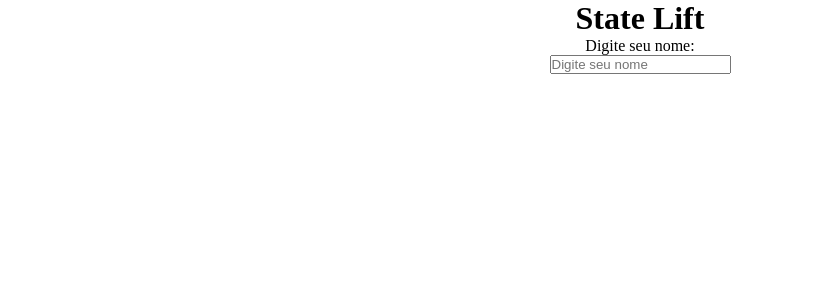
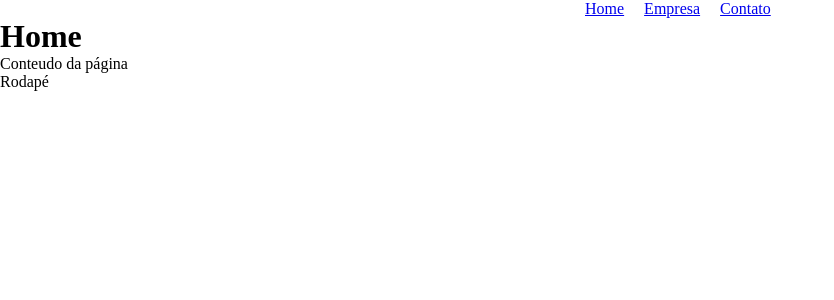
Before and after one commit to AbnerBenicio/react-course, a React (Create React App) app: page / in a window 1280 px wide. Shown: the top 300 px of the page, without its empty margins (0-834 px from the left). Built offline with nearby package versions, Linux system fonts and the light colour scheme.

Commit message:
Entendendo Routes

```diff
--- a/package.json
+++ b/package.json
@@ -8,6 +8,7 @@
     "@testing-library/user-event": "^13.5.0",
     "react": "^18.2.0",
     "react-dom": "^18.2.0",
+    "react-router-dom": "^6.14.2",
     "react-scripts": "5.0.1",
     "web-vitals": "^2.1.4"
   },
--- a/src/App.js
+++ b/src/App.js
@@ -1,18 +1,27 @@
-import { useState } from 'react';
-import './App.css';
-import SeuNome from './components/seuNome';
-import Saudacao from './components/Saudacao';
+import "./App.css";
+import { BrowserRouter as Router, Routes, Route} from "react-router-dom";
+import NavBar from "./components/layout/Navbar";
+import Footer from "./components/layout/Footer";
+import Home from "./pages/Home";
+import Empresa from "./pages/Empresa";
+import Contato from "./pages/Contato";
 
 function App() {
+  return (
+    <Router>
 
-  const [name, setName] = useState()
+      <NavBar />
+      <Routes>
+        <Route path="/" element={<Home />}>
+        </Route>
+        <Route path="/empresa" element={<Empresa />}>
+        </Route>
+        <Route path="/contato" element={<Contato />}>
+        </Route>
+      </Routes>
 
-  return (
-    <div className="App">
-      <h1>State Lift</h1>
-      <SeuNome setName={setName}/>
-      <Saudacao name={name}/>
-    </div>
+      <Footer />
+    </Router>
   );
 }
 
--- /dev/null
+++ b/src/components/layout/Footer.js
@@ -0,0 +1,5 @@
+function Footer () {
+    return <footer>Rodapé</footer>
+}
+
+export default Footer
--- /dev/null
+++ b/src/components/layout/Navbar.js
@@ -0,0 +1,20 @@
+import { Link } from "react-router-dom";
+import styles from "./Navbar.module.css"
+
+function NavBar() {
+  return (
+    <ul className={styles.list}>
+      <li>
+        <Link to="/">Home</Link>
+      </li>
+      <li>
+        <Link to="/empresa">Empresa</Link>
+      </li>
+      <li>
+        <Link to="/contato">Contato</Link>
+      </li>
+    </ul>
+  );
+}
+
+export default NavBar;
--- /dev/null
+++ b/src/components/layout/Navbar.module.css
@@ -0,0 +1,5 @@
+.list {
+    display: flex;
+    list-style: none;
+    gap: 20px;
+}
--- /dev/null
+++ b/src/pages/Contato.js
@@ -0,0 +1,10 @@
+function Contato () {
+    return (
+        <div>
+            <h1>Contato</h1>
+            <p>Conteudo da página</p>
+        </div>
+    )
+}
+
+export default Contato
--- /dev/null
+++ b/src/pages/Empresa.js
@@ -0,0 +1,10 @@
+function Empresa () {
+    return (
+        <div>
+            <h1>Empresa</h1>
+            <p>Conteudo da página</p>
+        </div>
+    )
+}
+
+export default Empresa
--- /dev/null
+++ b/src/pages/Home.js
@@ -0,0 +1,10 @@
+function Home () {
+    return (
+        <div>
+            <h1>Home</h1>
+            <p>Conteudo da página</p>
+        </div>
+    )
+}
+
+export default Home
```
Also changed, not shown: 1 other file (tests, documents, lock files or other folders).
